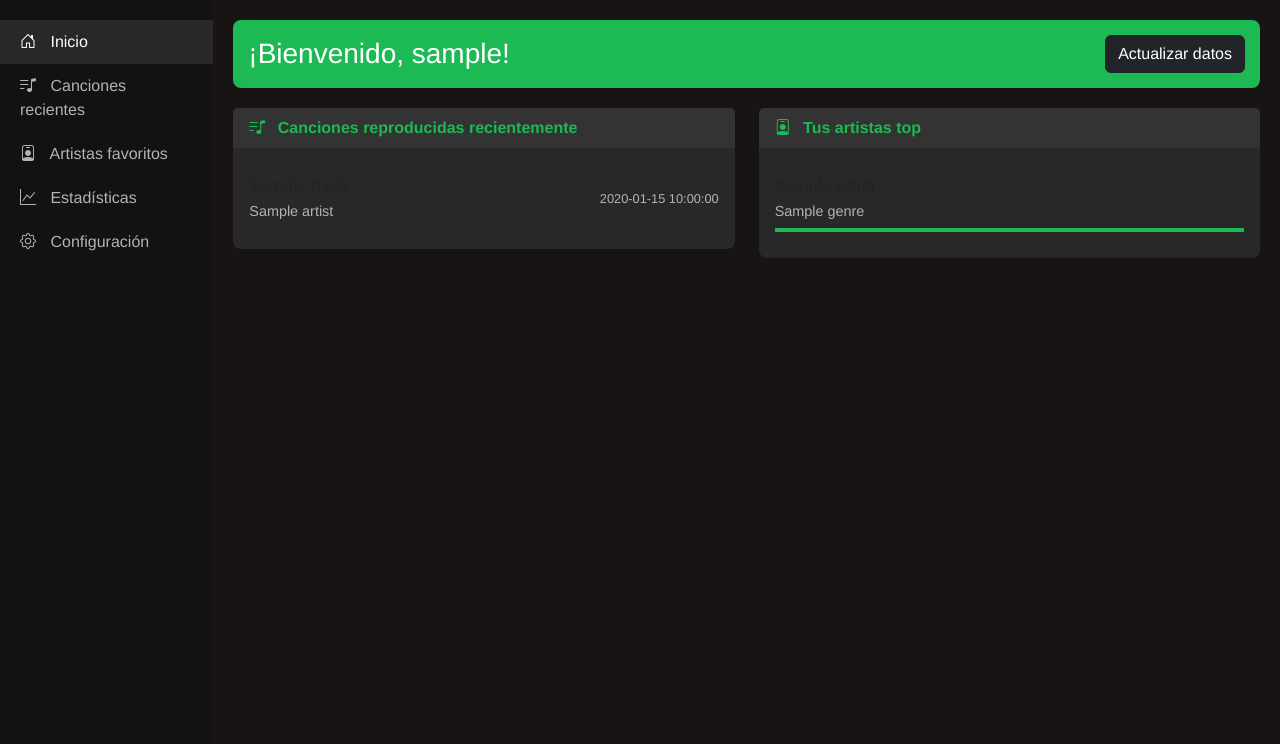
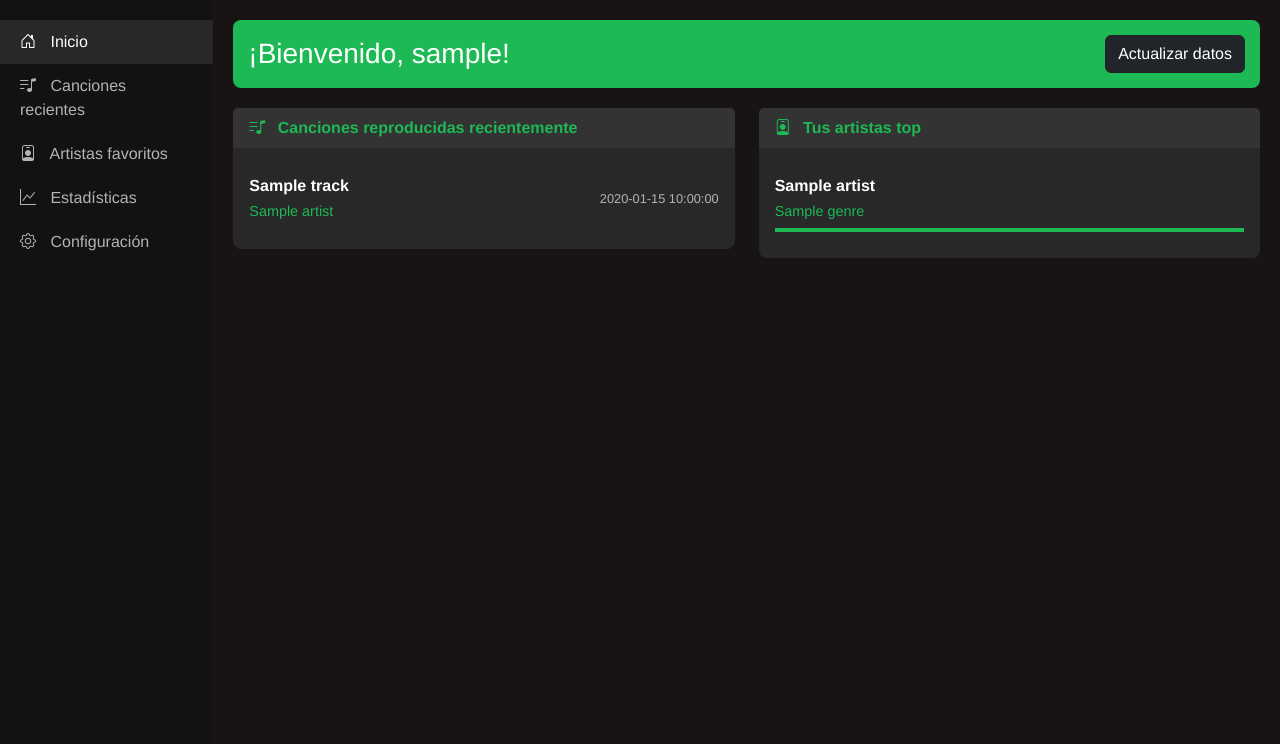
Before and after one commit to ROrodrigp/spotifire, a Flask app: template templates/dashboard.html in a window 1280 px wide. Shown: the part 57-801 px from the top of the page. Run offline with Flask 3, Linux system fonts and the light colour scheme; the template is opened without the code that fills it: most values are stand-ins (such as "Sample title", 1, 10 or a date in 2020).

Commit message:
Fixing font colros

```diff
--- a/templates/dashboard.html
+++ b/templates/dashboard.html
@@ -83,9 +83,10 @@
         .track-title, .artist-name {
             font-weight: bold;
             margin-bottom: 3px;
+            color: #ffffff; /* Cambiado a blanco para mejor visibilidad */
         }
         .track-artist, .artist-genre {
-            color: #b3b3b3;
+            color: #1DB954; /* Cambiado a verde Spotify para mejor visibilidad */
             font-size: 0.9rem;
         }
         .track-time {
```
